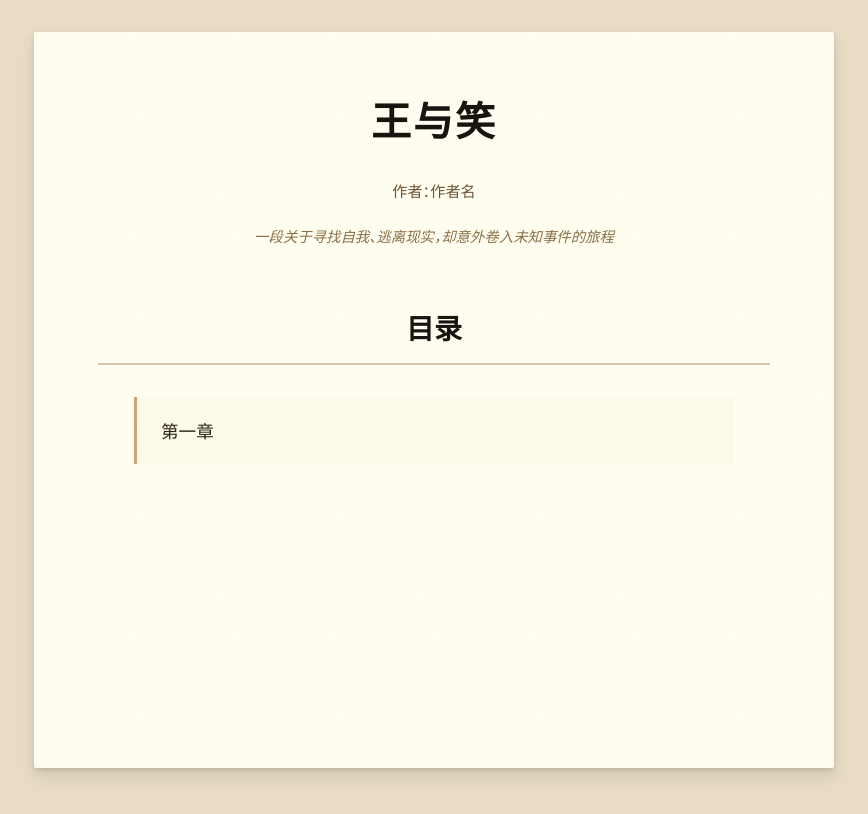
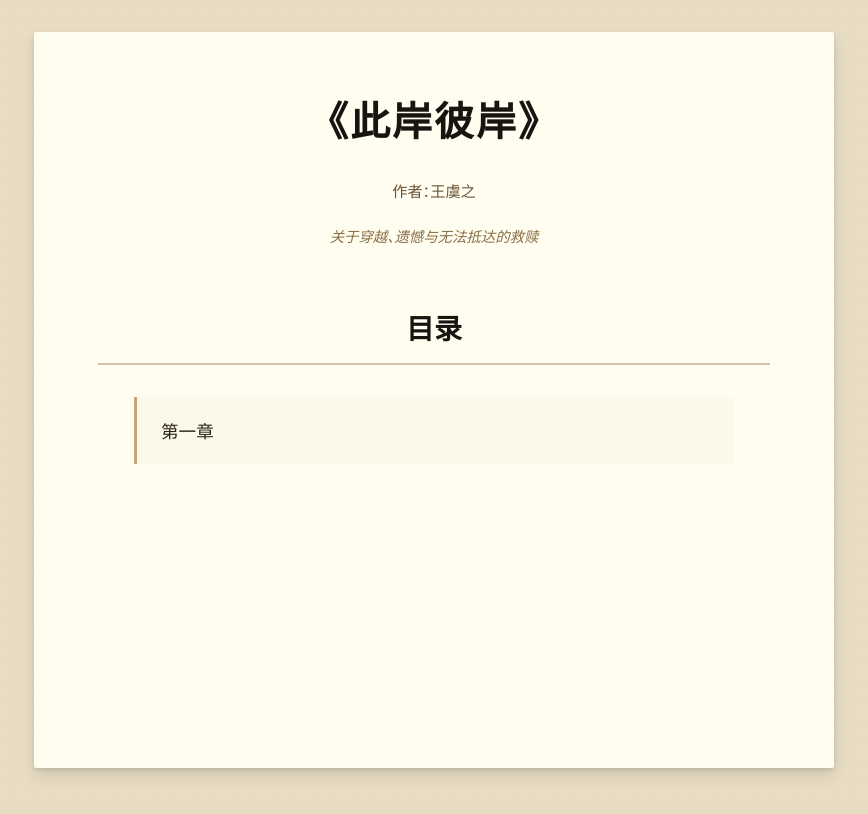
Before and after one commit to machisoul/the-other-shore, a Next.js app: page / in a window 1280 px wide. Shown: the top 814 px of the page, without its empty margins (206-1074 px from the left). Built offline with nearby package versions, Linux system fonts and the light colour scheme; a web font is replaced by a local one.

Commit message:
update novel name

```diff
--- a/app/layout.tsx
+++ b/app/layout.tsx
@@ -2,8 +2,8 @@ import './globals.css'
 import type { Metadata } from 'next'
 
 export const metadata: Metadata = {
-  title: '王与笑',
-  description: '一段关于寻找自我、逃离现实，却意外卷入未知事件的旅程',
+  title: '此岸彼岸',
+  description: '关于穿越、遗憾与无法抵达的救赎',
 }
 
 export default function RootLayout({
--- a/content/novel/info.md
+++ b/content/novel/info.md
@@ -1,5 +1,5 @@
 ---
-title: 王与笑
-author: 作者名
-description: 一段关于寻找自我、逃离现实，却意外卷入未知事件的旅程
+title: 《此岸彼岸》
+author: 王虞之
+description: 关于穿越、遗憾与无法抵达的救赎
 ---
```
